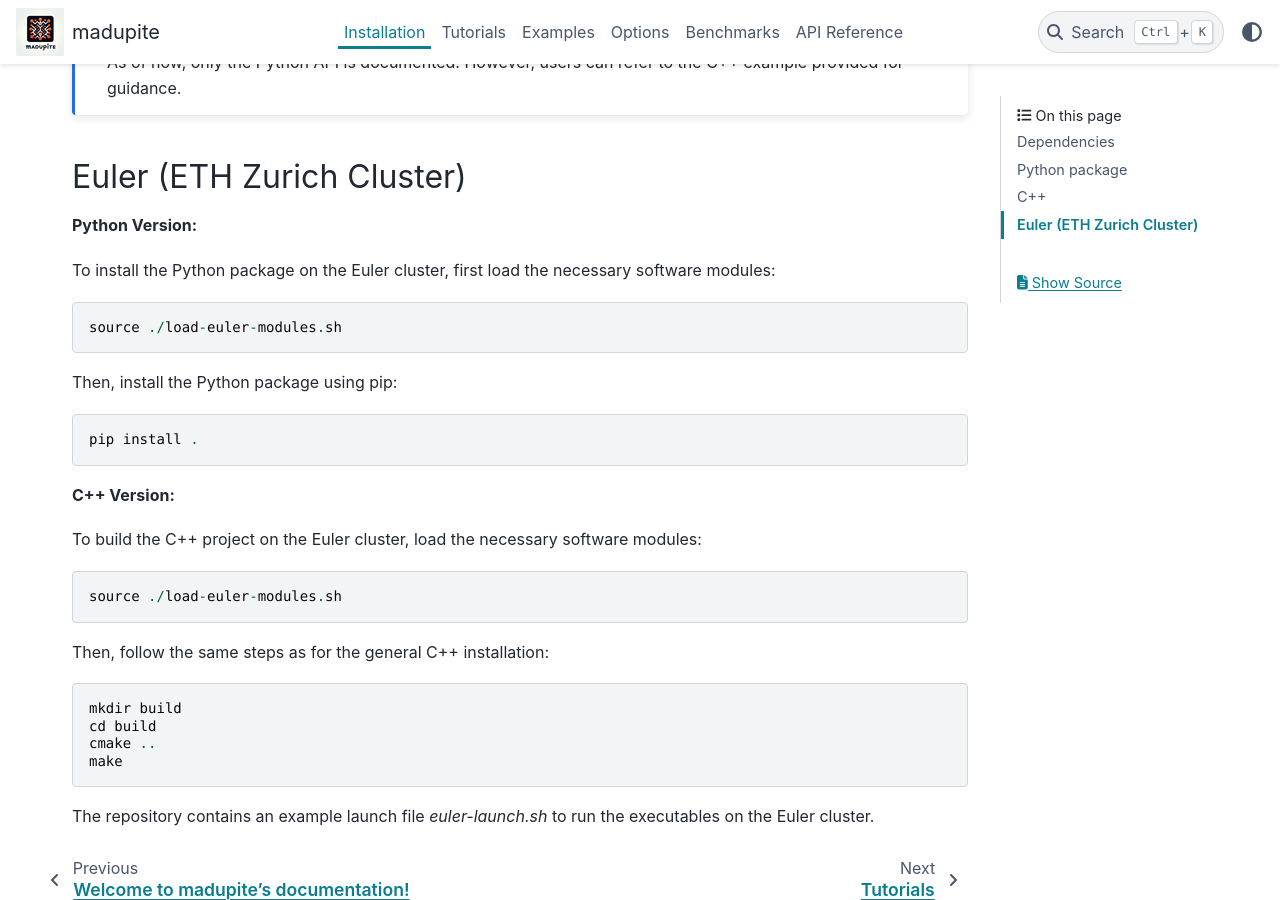
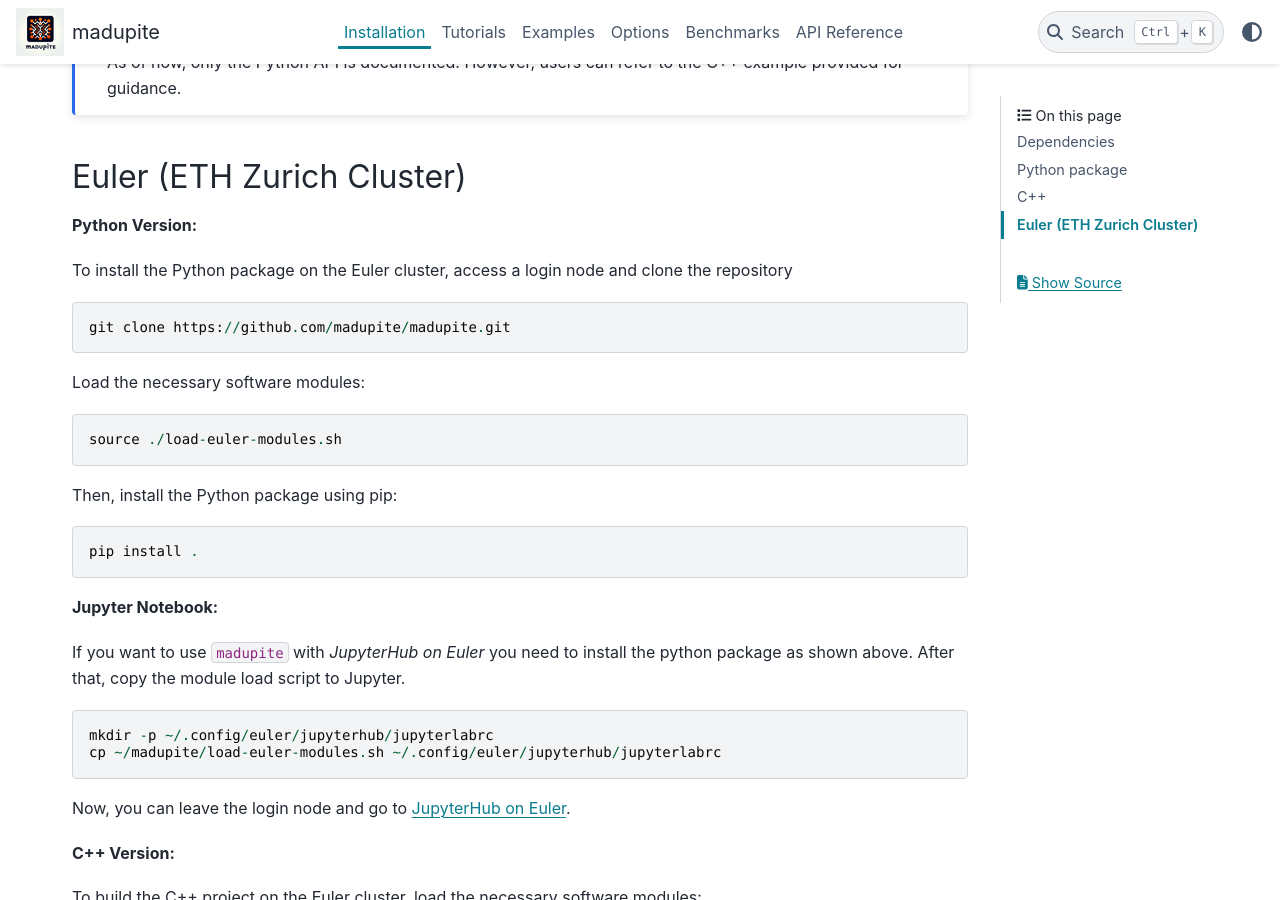
Before and after one commit to madupite/madupite, a Sphinx documentation site: the page built from docs/install.rst, in a window 1280 px wide and 900 px high, scrolled down 1325 px. Built offline with Sphinx 7.4.7 and the PyData theme 0.15.4, drawn with Linux system fonts in a browser that asks for light colours.

Commit message:
document jupyter notebook

```diff
--- a/docs/install.rst
+++ b/docs/install.rst
@@ -59,7 +59,13 @@
 
 **Python Version:**
 
-To install the Python package on the Euler cluster, first load the necessary software modules:
+To install the Python package on the Euler cluster, access a login node and clone the repository
+
+::
+
+   git clone https://github.com/madupite/madupite.git
+
+Load the necessary software modules:
 
 ::
 
@@ -70,6 +76,17 @@
 ::
 
    pip install .
+
+**Jupyter Notebook:**
+
+If you want to use ``madupite`` with  `JupyterHub on Euler` you need to install the python package as shown above. After that, copy the module load script to Jupyter.
+
+::
+
+   mkdir -p ~/.config/euler/jupyterhub/jupyterlabrc
+   cp ~/madupite/load-euler-modules.sh ~/.config/euler/jupyterhub/jupyterlabrc
+
+Now, you can leave the login node and go to `JupyterHub on Euler <https://jupyter.euler.hpc.ethz.ch/>`_.
 
 **C++ Version:**
 
```
